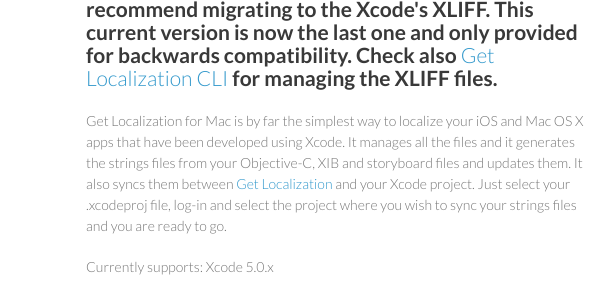
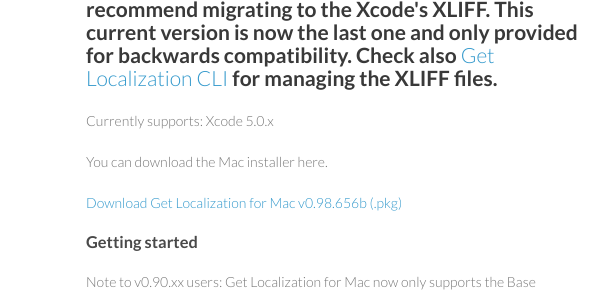
Before and after one commit to getlocalization/mac, a plain HTML site: page index.html in a window 1280 px wide. Shown: the part 145-439 px from the top of the page, 484-1098 px from the left. Drawn offline with Linux system fonts and the light colour scheme.

Commit message:
Update index.html

```diff
--- a/index.html
+++ b/index.html
@@ -25,8 +25,7 @@
 We recommend migrating to the Xcode's XLIFF. This current version is now the last one and only provided for backwards compatibility.
 Check also <a href="https://github.com/getlocalization/python-glcli">Get Localization CLI</a> for managing the XLIFF files.
 </h2>
-<p>Get Localization for Mac is by far the simplest way to localize your iOS and Mac OS X apps that have been developed using Xcode. It manages all the files and it generates the strings files from your Objective-C, XIB and storyboard files and updates them. It also syncs them between <a href="http://www.getlocalization.com">Get Localization</a> and your Xcode project. Just select your .xcodeproj file, log-in and select the project where you wish to sync your strings files and you are ready to go.
-</p>
+
 <p>Currently supports: Xcode 5.0.x</p>
 <p>You can download the Mac installer here.</p>
 
```
